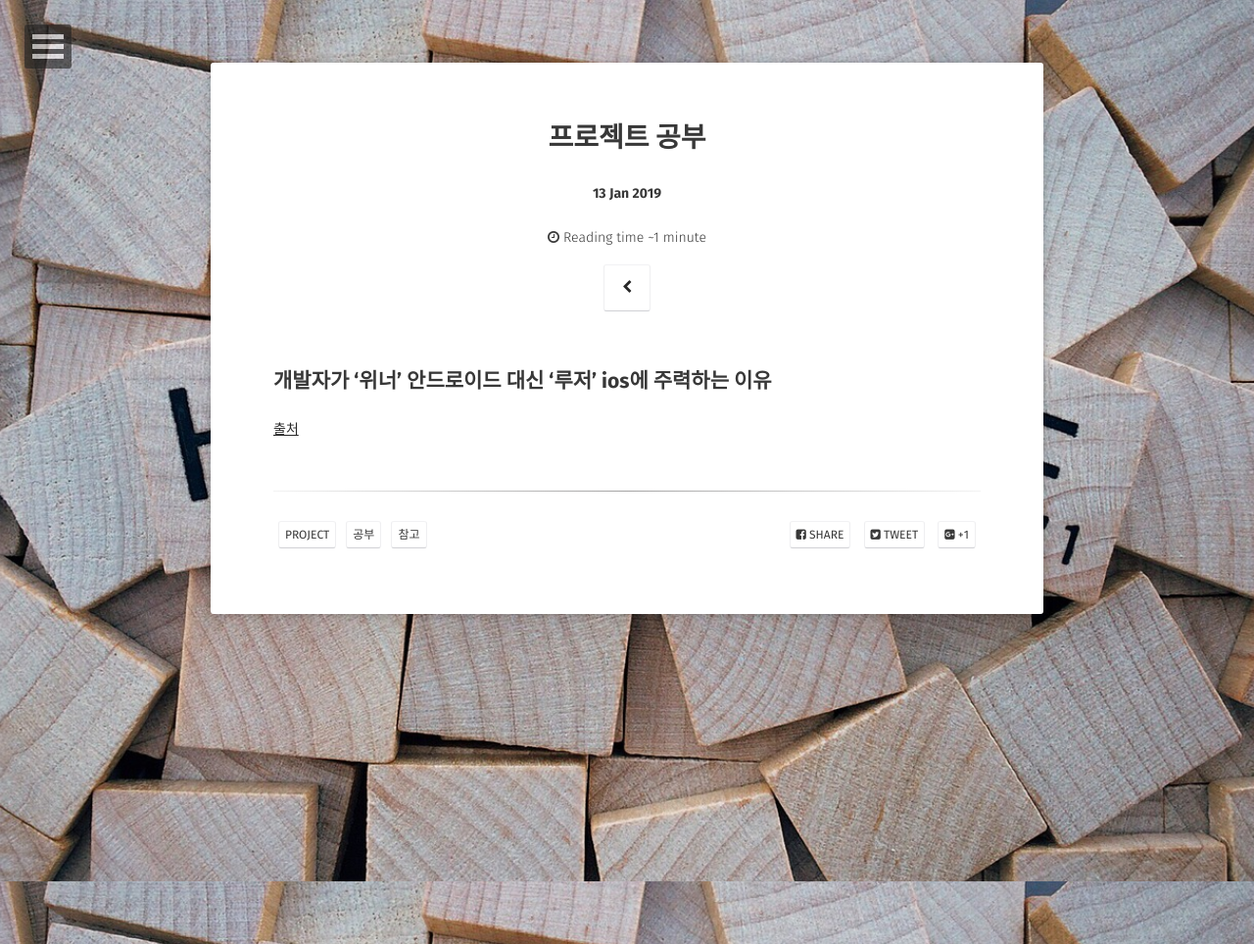
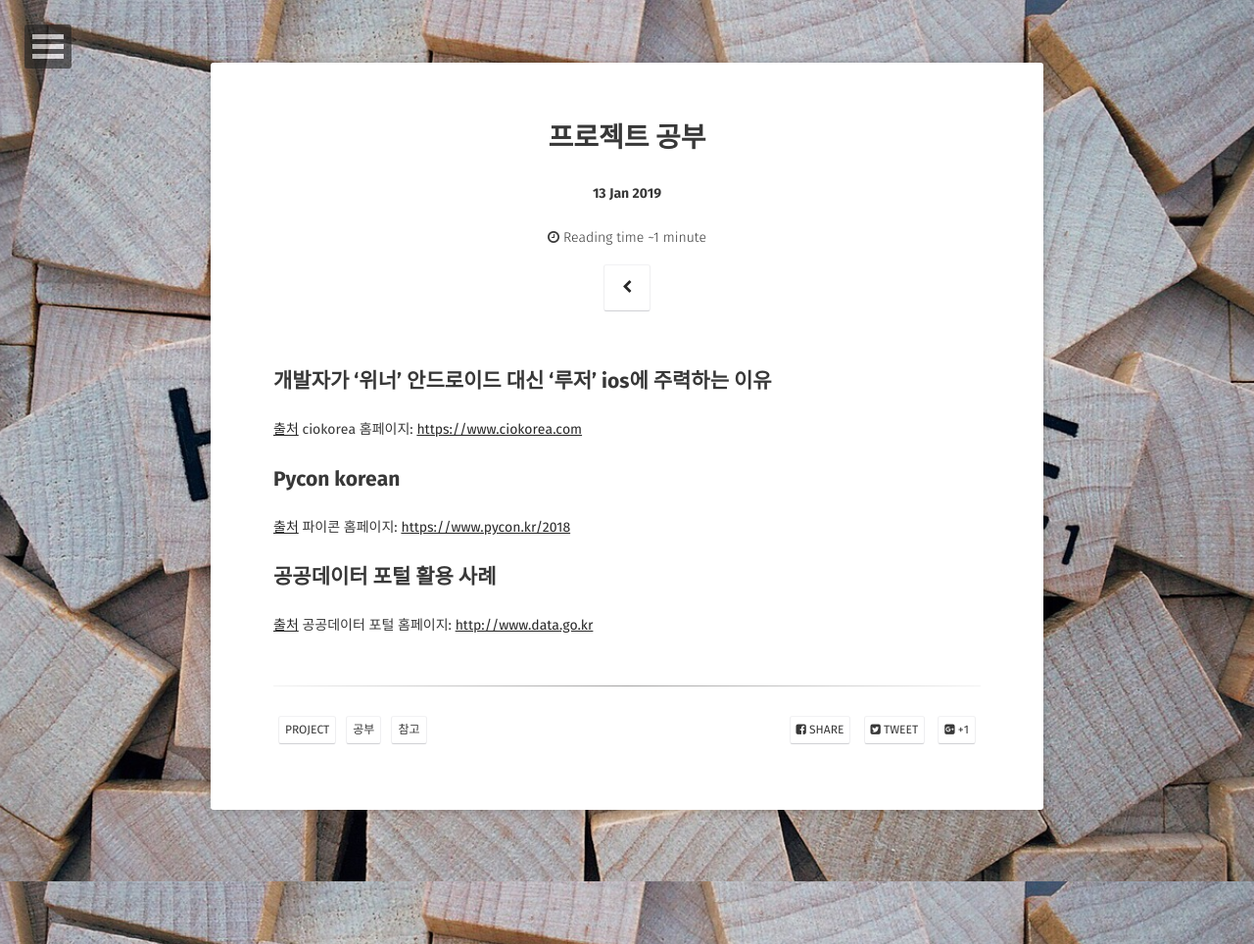
Before and after one commit to Jungjihyuk/JH_Life, a Jekyll site: the page built from _posts/2019-01-13-projectMeeting2.md, in a window 1280 px wide. Shown: the whole page at 98% size. Built offline with Jekyll 4.4.1, drawn with Linux system fonts in a browser that asks for light colours; some web fonts are replaced; comment, search, counter and statistics services are not loaded.

Commit message:
projectMeeting2 추가

```diff
--- a/_posts/2019-01-13-projectMeeting2.md
+++ b/_posts/2019-01-13-projectMeeting2.md
@@ -10,4 +10,13 @@ tag:
 ---
 
 ## 개발자가 '위너' 안드로이드 대신 '루저' ios에 주력하는 이유
-[출처](www.ciokorea.com/news/37433)
+[출처](https://www.ciokorea.com/news/37433)
+ciokorea 홈페이지: <https://www.ciokorea.com>
+
+## Pycon korean
+[출처](https://www.pycon.kr/2018/program/list)
+파이콘 홈페이지: <https://www.pycon.kr/2018>
+
+## 공공데이터 포털 활용 사례
+[출처](https://www.data.go.kr/useCase/exam/index.do)
+공공데이터 포털 홈페이지: <http://www.data.go.kr>
```
